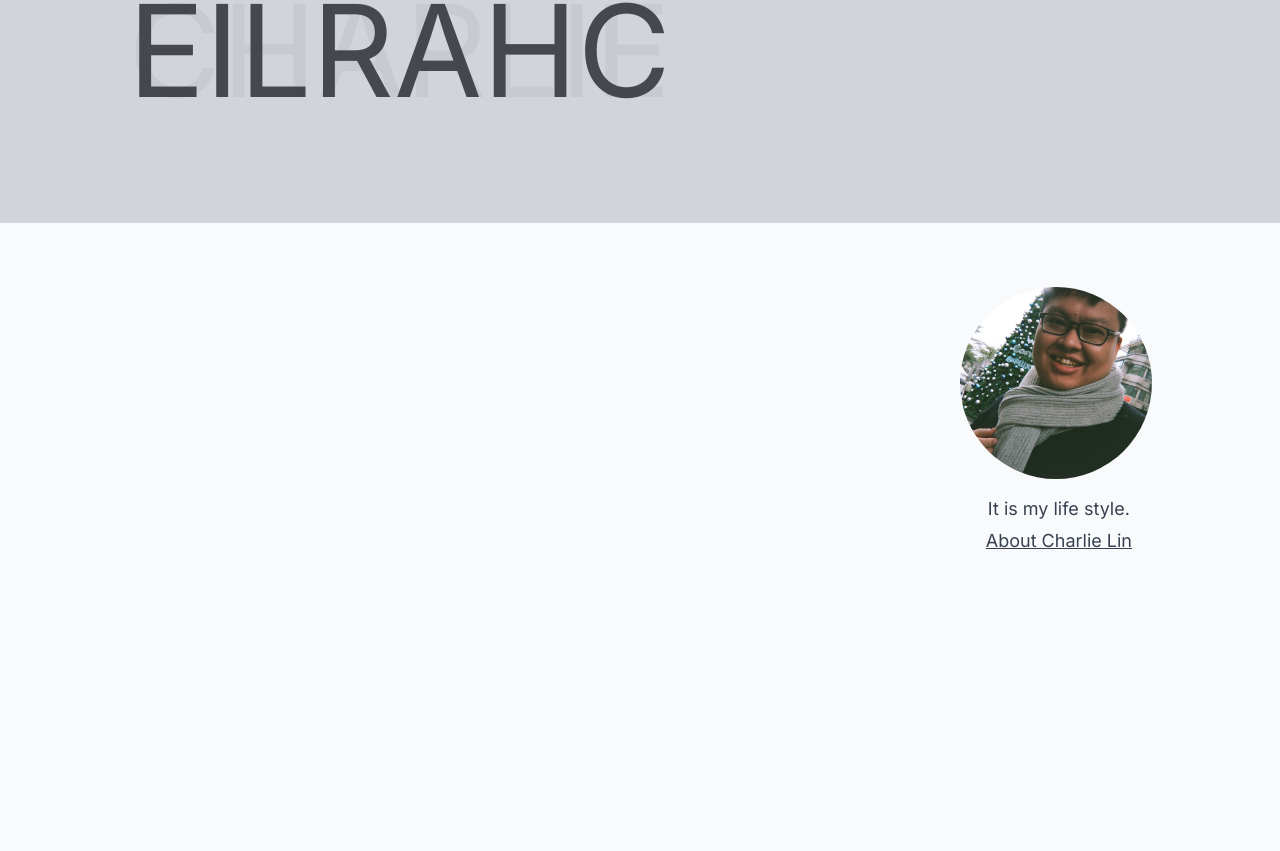
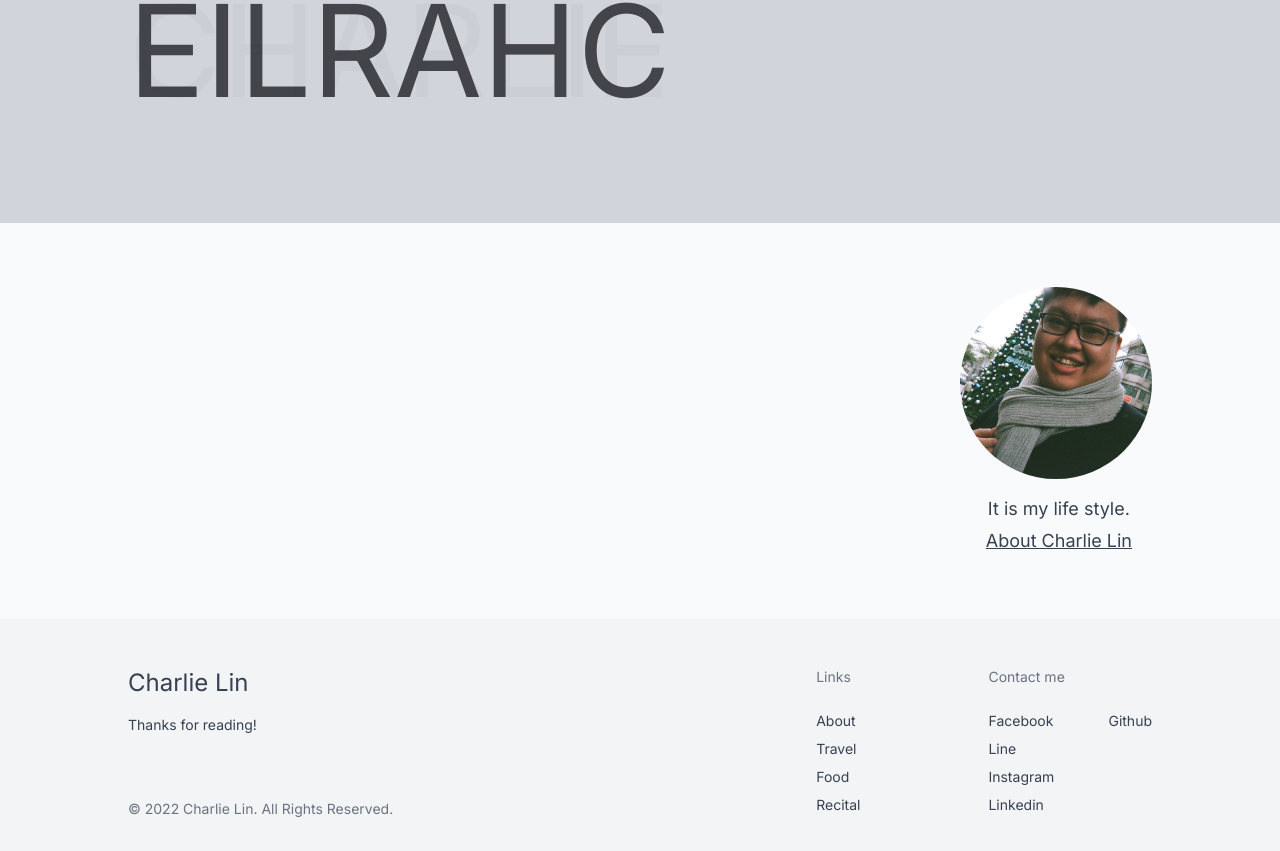
Before and after one commit to charlielinz/charlie, a Next.js app: page / in a window 1280 px wide. Shown: the part 241-1092 px from the top of the page. Before the commit the page ends 860 px from the top, so only its background shows below. Built offline with nearby package versions, Linux system fonts and the light colour scheme.

Commit message:
design footer

```diff
--- /dev/null
+++ b/components/Footer.js
@@ -0,0 +1,70 @@
+import Link from "next/link";
+import useWindowWidth from "../hooks/useWindowWidth";
+
+const Footer = () => {
+  const windowWidth = useWindowWidth();
+  return (
+    <div className="bg-gray-100 py-8">
+      <div className="flex justify-between max-w-screen-sm lg:max-w-screen-md xl:max-w-screen-lg mx-6 md:mx-auto">
+        <div className="flex flex-col w-full md:w-auto items-center md:items-start">
+          <p className="text-2xl text-gray-700 py-4">Charlie Lin</p>
+          <p className="text-sm text-gray-700">Thanks for reading!</p>
+          <p className="text-sm text-gray-500 mt-16">
+            &copy; 2022 Charlie Lin. All Rights Reserved.
+          </p>
+        </div>
+        {windowWidth > 768 ? (
+          <div className="flex text-sm md:gap-24 lg:gap-32">
+            <div>
+              <p className="text-gray-500 pt-4 pb-6">Links</p>
+              <ul className="flex flex-col gap-2 text-sm">
+                <li>
+                  <Link href="/about">About</Link>
+                </li>
+                <li>
+                  <Link href="/travel/posts">Travel</Link>
+                </li>
+                <li>
+                  <Link href="/food/posts">Food</Link>
+                </li>
+                <li>
+                  <Link href="/recital">Recital</Link>
+                </li>
+              </ul>
+            </div>
+            <div>
+              <p className="text-gray-500 pt-4 pb-6">Contact me</p>
+              <ul className="grid grid-rows-4 grid-flow-col gap-2 text-sm">
+                <li className="md:w-24 lg:w-28">
+                  <Link href="https://www.facebook.com/profile.php?id=100000764741703">
+                    Facebook
+                  </Link>
+                </li>
+                <li>
+                  <Link href="https://line.me/ti/p/uReKXCIUDz">Line</Link>
+                </li>
+                <li>
+                  <Link href="https://www.instagram.com/eilrahc.c_/">
+                    Instagram
+                  </Link>
+                </li>
+                <li>
+                  <Link href="https://www.linkedin.com/in/charlie-lin-0a424b117/">
+                    Linkedin
+                  </Link>
+                </li>
+                <li>
+                  <Link href="https://github.com/charlielinz">Github</Link>
+                </li>
+              </ul>
+            </div>
+          </div>
+        ) : (
+          ""
+        )}
+      </div>
+    </div>
+  );
+};
+
+export default Footer;
--- a/pages/index.js
+++ b/pages/index.js
@@ -3,6 +3,7 @@ import Link from "next/link";
 import useWindowWidth from "../hooks/useWindowWidth";
 import HeroBanner from "../components/HeroBanner";
 import Navbar from "../components/Navbar";
+import Footer from "../components/Footer";
 import me from "../public/img/me.jpg";
 
 export default function Home() {
@@ -39,6 +40,7 @@ export default function Home() {
           )}
         </div>
       </div>
+      <Footer />
     </header>
   );
 }
```
